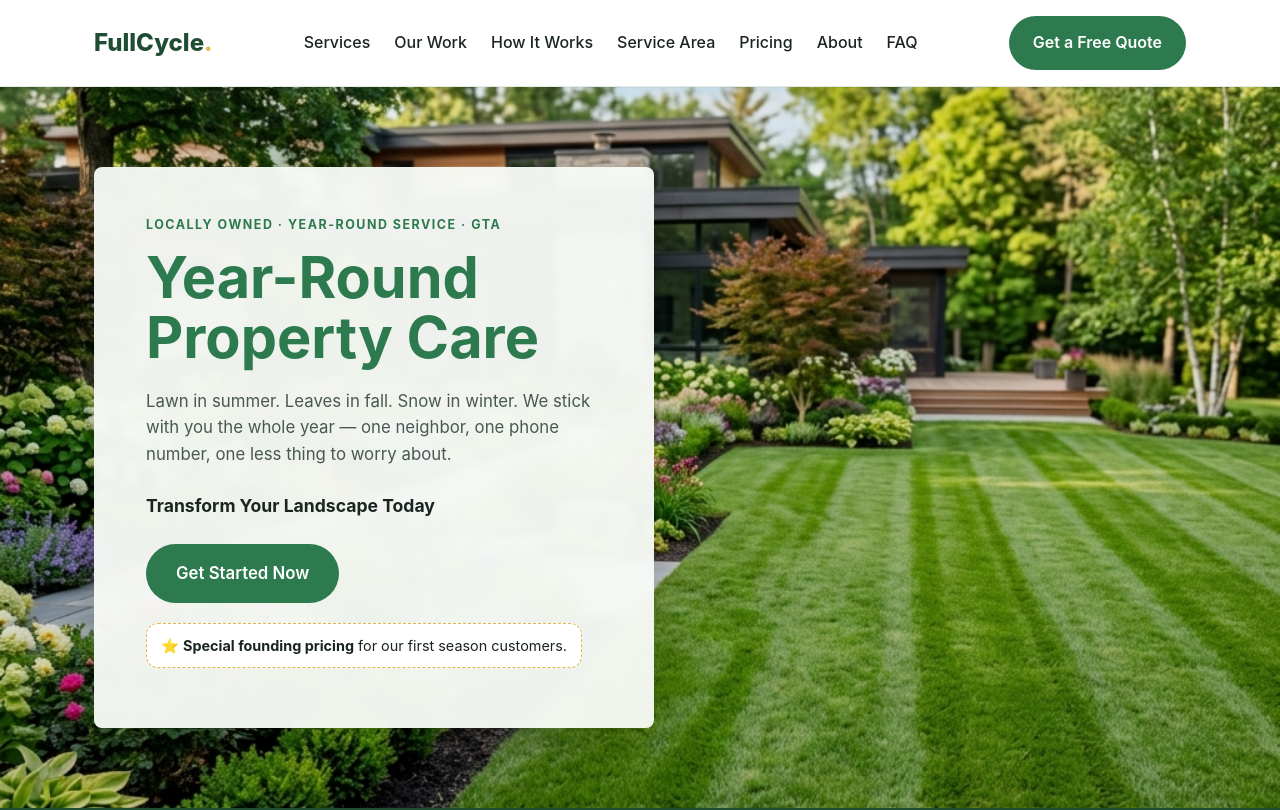
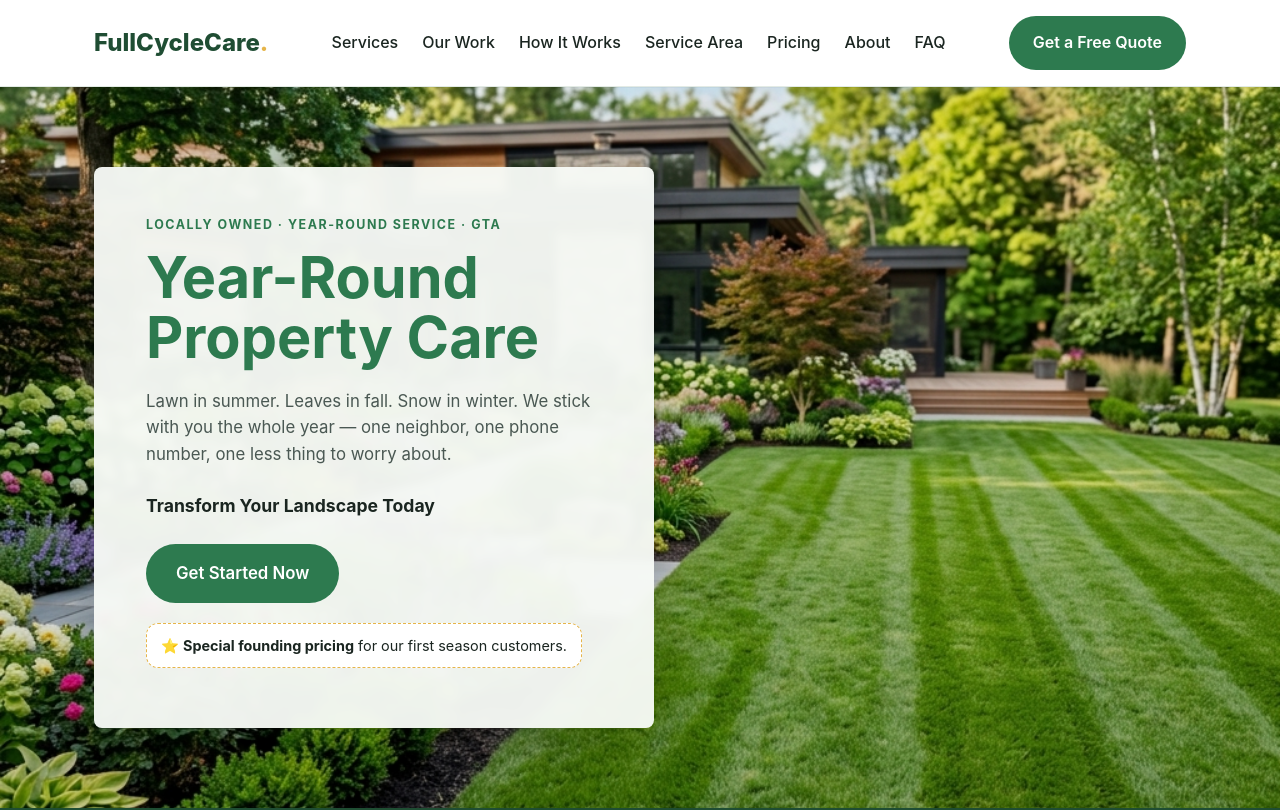
Before and after one commit to Halo-hub501/fullcycle_care, a plain HTML site: page index.html in a window 1280 px wide. Shown: the top 810 px of the page. Drawn offline with Linux system fonts and the light colour scheme.

Commit message:
Update logo from FullCycle to FullCycleCare

```diff
--- a/index.html
+++ b/index.html
@@ -12,7 +12,7 @@
   <!-- ===== HEADER ===== -->
   <header class="site-header">
     <div class="container header-inner">
-      <a href="#top" class="logo">FullCycle<span>.</span></a>
+      <a href="#top" class="logo">FullCycleCare<span>.</span></a>
       <nav class="main-nav" aria-label="Primary">
         <a href="#services">Services</a>
         <a href="#work">Our Work</a>
@@ -300,7 +300,7 @@
   <footer class="site-footer">
     <div class="container footer-inner">
       <div>
-        <p class="footer-logo">FullCycle<span>.</span></p>
+        <p class="footer-logo">FullCycleCare<span>.</span></p>
         <p>Year-round property care. Locally owned in the GTA.</p>
         <div class="social-links" aria-label="Follow us on social media">
           <a href="https://www.instagram.com/fullcyclepropertycare/" aria-label="Instagram" target="_blank" rel="noopener">
```
